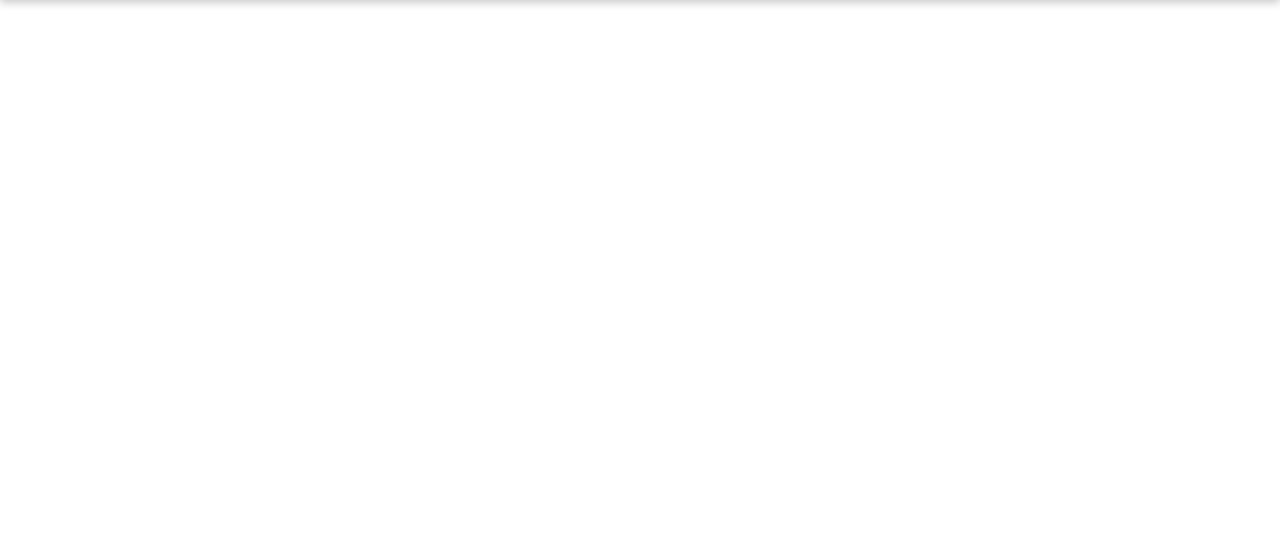
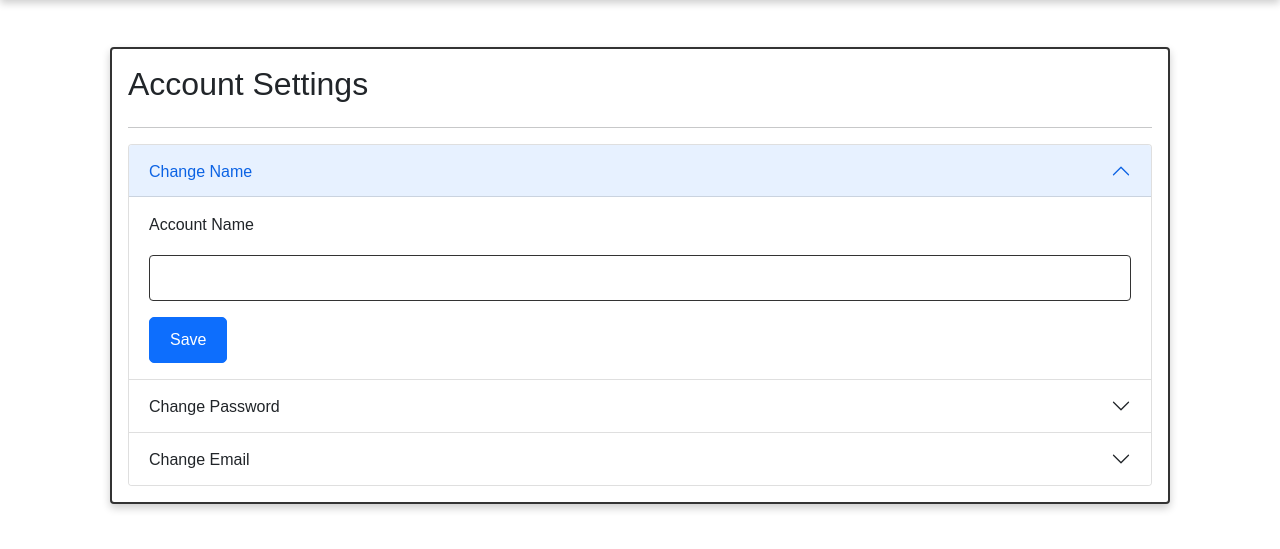
Before and after one commit to AbdelrahmanMostafa0/facebook-clone, a plain HTML site: page edit-profile.html in a window 1280 px wide. Shown: the part 71-620 px from the top of the page. Drawn offline with Linux system fonts and the light colour scheme.

Commit message:
edit profile page

```diff
--- a/css/style.css
+++ b/css/style.css
@@ -199,6 +199,9 @@ input[type="file"] {
     margin-right: 5px;
 }
 
+.edit-profile {
+    border: #333 solid 2px;
+}
 
 @media(max-width:780px) {
     .flex {
--- a/edit-profile.html
+++ b/edit-profile.html
@@ -38,8 +38,127 @@
             </ul>
         </div>
     </div>
+</nav>
 
-</nav>
+<div class="container my-5">
+    <div class="edit-profile p-3 card">
+        <h2>Account Settings</h2>
+        <hr>
+        <!-- <div class="my-4 change-photo flex justify-space-between">
+            <p id="user-name" class="user-name">Abdelrahman mostafa</p>
+            <button class="btn btn-dark">change Name</button>
+        </div>
+
+        <div class="my-4 change-name flex ">
+            <p id="user-password" class="user-password">password</p>
+            <button class="btn btn-dark">change Name</button>
+        </div>
+
+        <div class="my-4 change-email flex">
+            <p id="user-email" class="user-email">abdo@example.com</p>
+            <button class="btn btn-dark">change email</button>
+        </div> -->
+        <div class="accordion" id="accordionExample">
+            <div class="accordion-item">
+                <h2 class="accordion-header" id="headingOne">
+                    <button class="accordion-button" type="button" data-bs-toggle="collapse"
+                        data-bs-target="#collapseOne" aria-expanded="true" aria-controls="collapseOne">
+                        Change Name
+                    </button>
+                </h2>
+                <div id="collapseOne" class="accordion-collapse collapse show" aria-labelledby="headingOne"
+                    data-bs-parent="#accordionExample">
+                    <div class="accordion-body">
+                        <form>
+                            <div class="mb-3">
+                                <label for="change-name" class="form-label">Account Name</label>
+                                <input type="text" class="form-control" id="change-name">
+
+                            </div>
+
+
+                            <button type="submit" class="btn btn-primary">Save</button>
+                        </form>
+                    </div>
+                </div>
+            </div>
+            <div class="accordion-item">
+                <h2 class="accordion-header" id="headingTwo">
+                    <button class="accordion-button collapsed" type="button" data-bs-toggle="collapse"
+                        data-bs-target="#collapseTwo" aria-expanded="false" aria-controls="collapseTwo">
+                        Change Password
+                    </button>
+                </h2>
+                <div id="collapseTwo" class="accordion-collapse collapse" aria-labelledby="headingTwo"
+                    data-bs-parent="#accordionExample">
+                    <div class="accordion-body">
+                        <form>
+                            <div class="mb-3">
+                                <label for="change-name" class="form-label">Password</label>
+                                <input type="password" class="form-control" id="change-name"
+                                    aria-describedby="emailHelp">
+                            </div>
+                            <button type="submit" class="btn btn-primary">Save</button>
+                        </form>
+                    </div>
+                </div>
+            </div>
+            <div class="accordion-item">
+                <h2 class="accordion-header" id="headingThree">
+                    <button class="accordion-button collapsed" type="button" data-bs-toggle="collapse"
+                        data-bs-target="#collapseThree" aria-expanded="false" aria-controls="collapseThree">
+                        Change Email
+                    </button>
+                </h2>
+                <div id="collapseThree" class="accordion-collapse collapse" aria-labelledby="headingThree"
+                    data-bs-parent="#accordionExample">
+                    <div class="accordion-body">
+                        <form>
+                            <div class="mb-3">
+                                <label for="change-name" class="form-label">Email</label>
+                                <input type="email" class="form-control" id="change-email"
+                                    placeholder="john_doe@example.com">
+                            </div>
+                            <button type="submit" class="btn btn-primary">Save</button>
+                        </form>
+                    </div>
+                </div>
+            </div>
+        </div>
+    </div>
+</div>
+
+<!-- <div class="container my-5">
+    <table class="table">
+        <thead>
+            <tr>
+                <th scope="col">#</th>
+                <th scope="col">First</th>
+                <th scope="col">Last</th>
+                <th scope="col">Handle</th>
+            </tr>
+        </thead>
+        <tbody>
+            <tr>
+                <th scope="row">1</th>
+                <td>Mark</td>
+                <td>Otto</td>
+                <td>@mdo</td>
+            </tr>
+            <tr>
+                <th scope="row">2</th>
+                <td>Jacob</td>
+                <td>Thornton</td>
+                <td>@fat</td>
+            </tr>
+            <tr>
+                <th scope="row">3</th>
+                <td colspan="2">Larry the Bird</td>
+                <td>@twitter</td>
+            </tr>
+        </tbody>
+    </table>
+</div> -->
 
 
 
```
